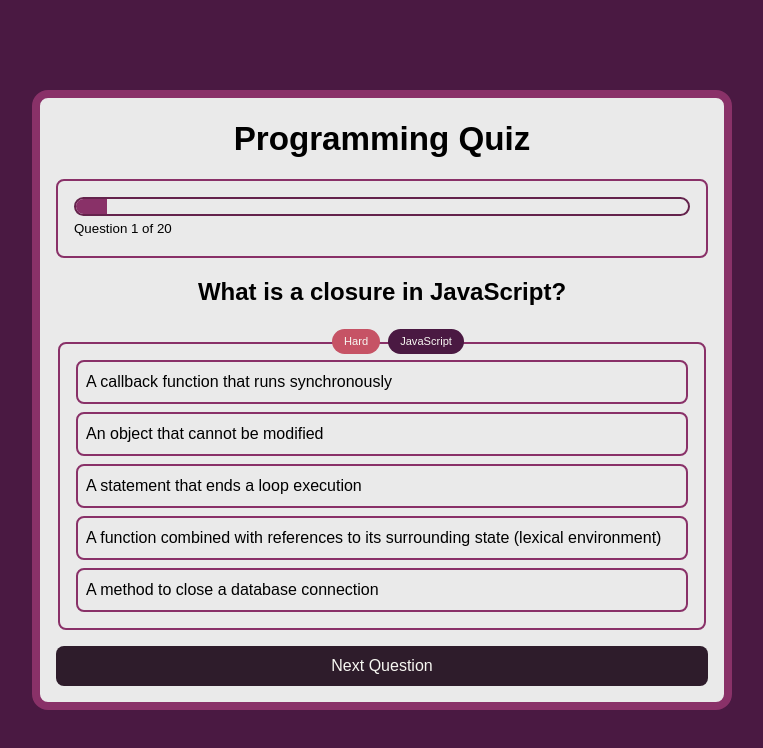
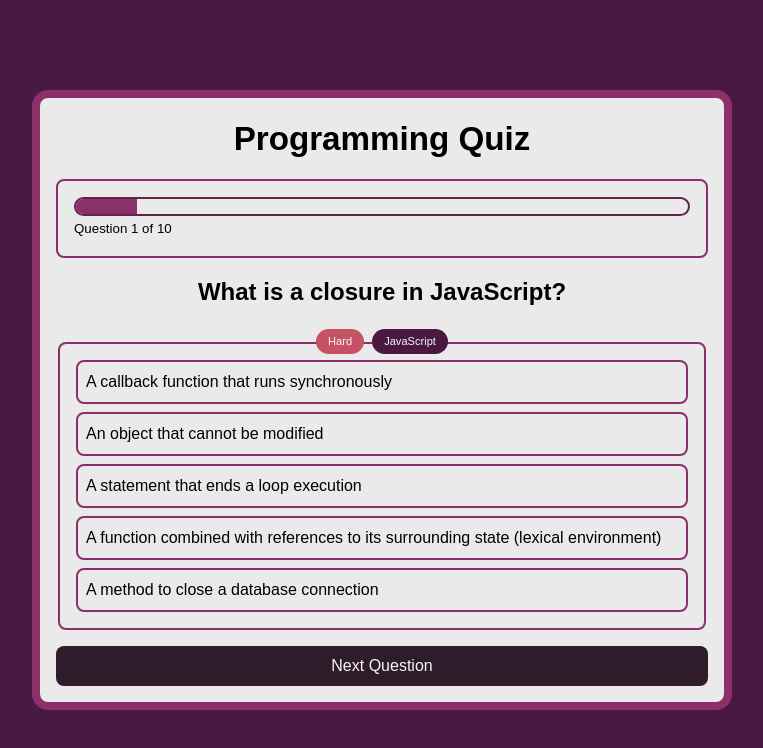
Before and after one commit to JorgeDip/practice_quiz, a React (Vite) app: page / in a window 1280 px wide. Both pictures are taken after a click on the button "Start Quiz". Shown: the top 748 px of the page, without its empty margins (258-1021 px from the left). Built offline with nearby package versions, Linux system fonts and the light colour scheme.

Commit message:
fix: adjust maxQuestions to 10 for quiz functionality

```diff
--- a/src/components/organisms/QuestionCard.css
+++ b/src/components/organisms/QuestionCard.css
@@ -29,5 +29,6 @@
 
     position: absolute;
     top: -15px;
+    left: 0;
     z-index: 1;
 }
--- a/src/components/pages/QuizPage.jsx
+++ b/src/components/pages/QuizPage.jsx
@@ -15,7 +15,7 @@ import FinishedQuizPage from "./FinishedQuizPage.jsx";
 
 
 export default function QuizPage() {
-    const maxQuestions = 20
+    const maxQuestions = 10
     const [phase, setPhase] = useState('start') // start, playing, finished
     const [questions, setQuestions] = useState(buildQuiz(programmingQuizQuestions.questions, maxQuestions))
     const [currentIndex, setcurrentIndex] = useState(0)
```
